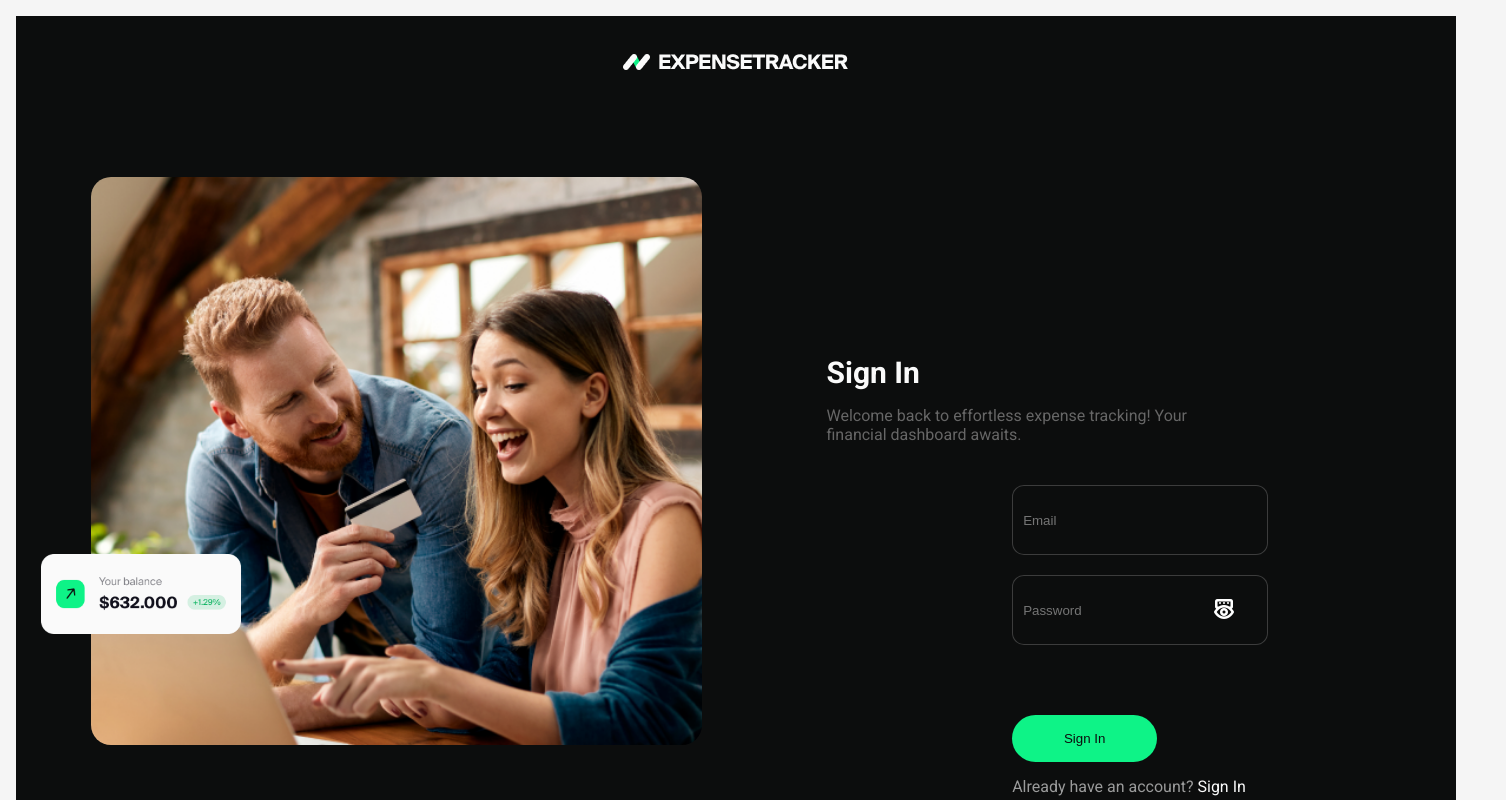
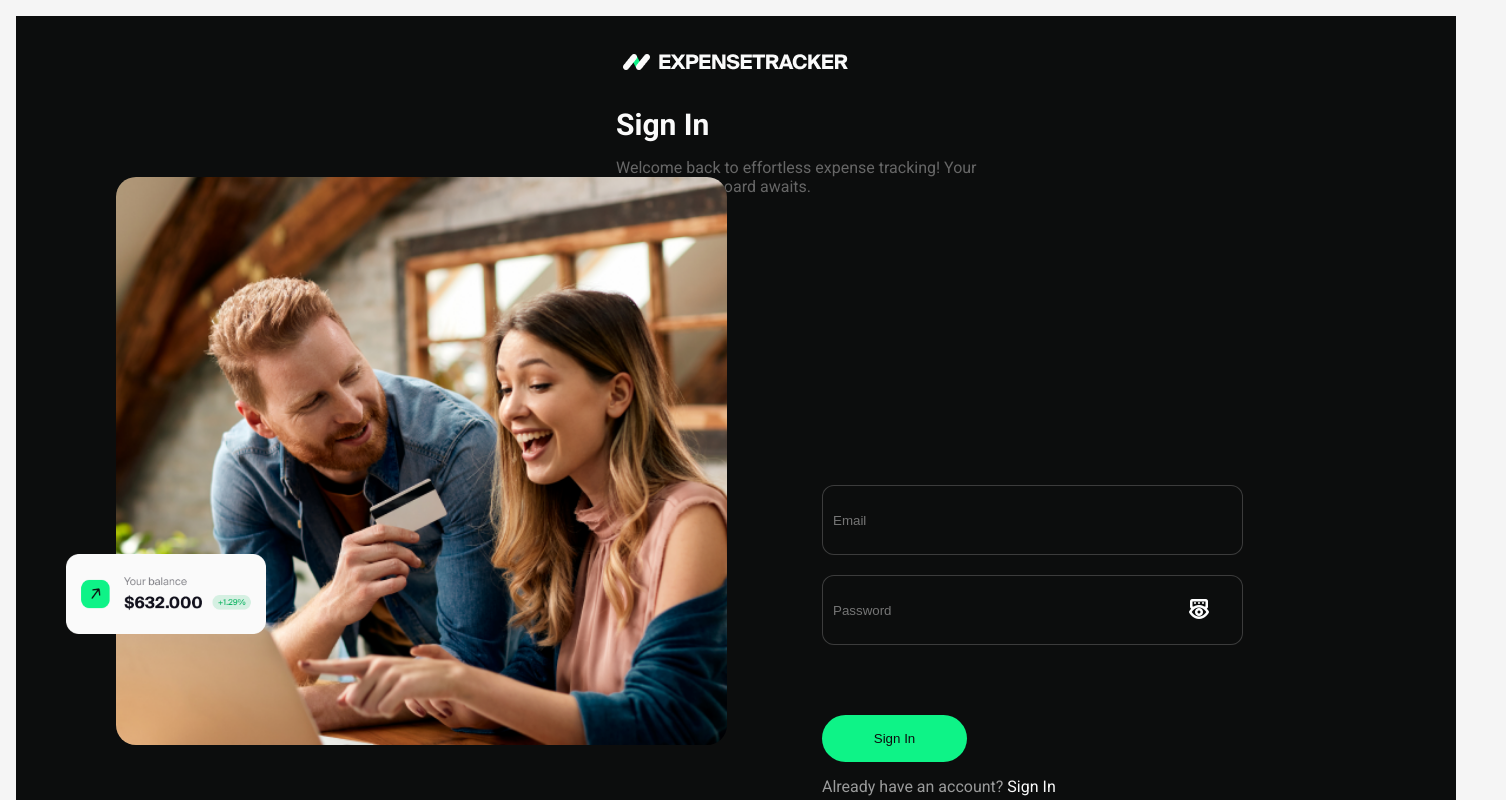
Before and after one commit to Reuelle/expense-tracker, a React (Create React App) app: page /expense-tracker/login in a window 1280 px wide. Shown: the top 800 px of the page, 1506 px wide, since content can reach past the window. Built offline with nearby package versions, Linux system fonts and the light colour scheme.

Commit message:
Update LoginPage.module.css

```diff
--- a/src/components/LoginPage/LoginPage.module.css
+++ b/src/components/LoginPage/LoginPage.module.css
@@ -1,17 +1,18 @@
 /* src/components/LoginPage/LoginPage.module.css */
 .loginPage {
-  display: flex;
+   display: flex;
   flex-direction: column;
-  align-items: center; /* Center elements horizontally */
-  width: 1440px;
+   width: 1440px;
   height: 709px;
-  background-color: #0C0D0D;
+   margin: 0 auto;
+   background-color: #0C0D0D;
 }
 
 .pageHeader {
   width: 419px;
   margin-bottom: 0; /* Adjust this value to reduce space */
   margin-left: 600px;
+  Position: absolute;
 }
 
 .pageHeader h1 {
```
